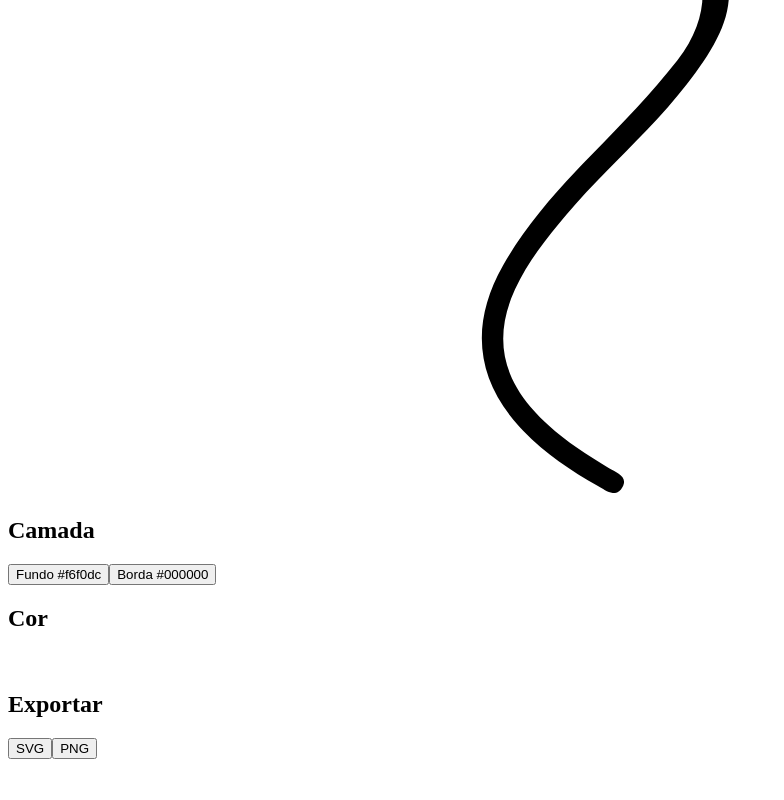
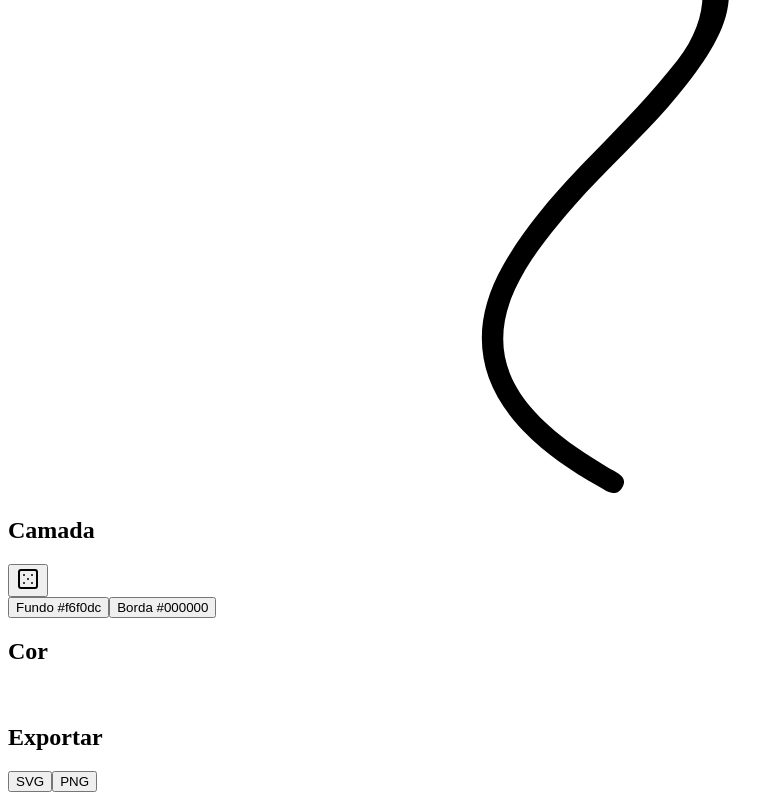
Before and after one commit to FACOMpetindo/gerador-de-balao-sbc, a SvelteKit app: page / in a window 1280 px wide. Shown: the part 1861-2661 px from the top of the page, without its empty margins (0-784 px from the left). Before the commit the page ends 2628 px from the top, so only its background shows below. Built offline with nearby package versions, Linux system fonts and the light colour scheme; some icons are missing.

Commit message:
Adiciona botão de randomizar cores

```diff
--- a/package.json
+++ b/package.json
@@ -10,6 +10,7 @@
 		"check:watch": "svelte-kit sync && svelte-check --tsconfig ./tsconfig.json --watch"
 	},
 	"devDependencies": {
+		"@lucide/svelte": "^1.48.0",
 		"@sveltejs/adapter-static": "^3.0.10",
 		"@sveltejs/kit": "^2.70.3",
 		"@sveltejs/vite-plugin-svelte": "^7.3.1",
--- /dev/null
+++ b/src/lib/color.ts
@@ -0,0 +1,51 @@
+import type { BalloonColors } from './balloon';
+
+// https://www.w3.org/TR/WCAG22/#contrast-minimum
+const MIN_CONTRAST = 4.5;
+
+function randomBetween(min: number, max: number) {
+	return min + Math.random() * (max - min);
+}
+
+function hslToHex(h: number, s: number, l: number) {
+	const a = s * Math.min(l, 1 - l);
+	const channel = (n: number) => {
+		const k = (n + h / 30) % 12;
+		const value = l - a * Math.max(-1, Math.min(k - 3, 9 - k, 1));
+		return Math.round(value * 255)
+			.toString(16)
+			.padStart(2, '0');
+	};
+
+	return `#${channel(0)}${channel(8)}${channel(4)}`;
+}
+
+// https://www.w3.org/TR/WCAG22/#dfn-relative-luminance
+function luminance(hex: string) {
+	const [r, g, b] = [1, 3, 5].map((i) => {
+		const c = parseInt(hex.slice(i, i + 2), 16) / 255;
+		return c <= 0.04045 ? c / 12.92 : ((c + 0.055) / 1.055) ** 2.4;
+	});
+
+	return 0.2126 * r + 0.7152 * g + 0.0722 * b;
+}
+
+// https://www.w3.org/TR/WCAG22/#dfn-contrast-ratio
+export function contrast(a: string, b: string) {
+	const [lighter, darker] = [luminance(a), luminance(b)].sort((x, y) => y - x);
+	return (lighter + 0.05) / (darker + 0.05);
+}
+
+function randomColor() {
+	return hslToHex(randomBetween(0, 360), randomBetween(0.4, 0.9), randomBetween(0.05, 0.95));
+}
+
+export function randomColors(): BalloonColors {
+	let colors: BalloonColors;
+
+	do {
+		colors = { fill: randomColor(), stroke: randomColor() };
+	} while (contrast(colors.fill, colors.stroke) < MIN_CONTRAST);
+
+	return colors;
+}
--- /dev/null
+++ b/src/lib/components/RandomizeButton.svelte
@@ -0,0 +1,14 @@
+<script lang="ts">
+	import Dice5 from '@lucide/svelte/icons/dice-5';
+
+	let { onclick }: { onclick: () => void } = $props();
+</script>
+
+<button
+	class="cursor-pointer rounded-xl border border-zinc-800 p-1.5 text-zinc-400 transition-colors hover:border-zinc-700 hover:bg-zinc-800 hover:text-zinc-100"
+	aria-label="Cores aleatórias"
+	title="Cores aleatórias"
+	{onclick}
+>
+	<Dice5 class="size-5" />
+</button>
--- a/src/lib/components/Tile.svelte
+++ b/src/lib/components/Tile.svelte
@@ -5,13 +5,19 @@
 	let {
 		title,
 		class: className,
+		actions,
 		children
-	}: { title?: string; class?: ClassValue; children: Snippet } = $props();
+	}: { title?: string; class?: ClassValue; actions?: Snippet; children: Snippet } = $props();
 </script>
 
 <section class={['rounded-3xl border border-zinc-800 bg-zinc-900 p-6', className]}>
-	{#if title}
-		<h2 class="mb-4 text-sm text-zinc-400">{title}</h2>
+	{#if title || actions}
+		<div class="mb-4 flex items-center justify-between">
+			{#if title}
+				<h2 class="text-sm text-zinc-400">{title}</h2>
+			{/if}
+			{@render actions?.()}
+		</div>
 	{/if}
 	{@render children()}
 </section>
--- a/src/routes/+page.svelte
+++ b/src/routes/+page.svelte
@@ -2,10 +2,12 @@
 	import { onMount } from 'svelte';
 
 	import { defaultColors, type BalloonColors, type Layer } from '$lib/balloon';
+	import { randomColors } from '$lib/color';
 	import Balao from '$lib/components/Balao.svelte';
 	import ColorEditor from '$lib/components/ColorEditor.svelte';
 	import ExportButtons from '$lib/components/ExportButtons.svelte';
 	import LayerSelector from '$lib/components/LayerSelector.svelte';
+	import RandomizeButton from '$lib/components/RandomizeButton.svelte';
 	import Tile from '$lib/components/Tile.svelte';
 
 	const STORAGE_KEY = 'balloon-colors';
@@ -40,6 +42,9 @@
 		</Tile>
 
 		<Tile title="Camada" class="lg:col-span-6 lg:col-start-7 lg:row-start-2">
+			{#snippet actions()}
+				<RandomizeButton onclick={() => (colors = randomColors())} />
+			{/snippet}
 			<LayerSelector {colors} bind:selected />
 		</Tile>
 
```
Also changed, not shown: 1 other file (tests, documents, lock files or other folders).
